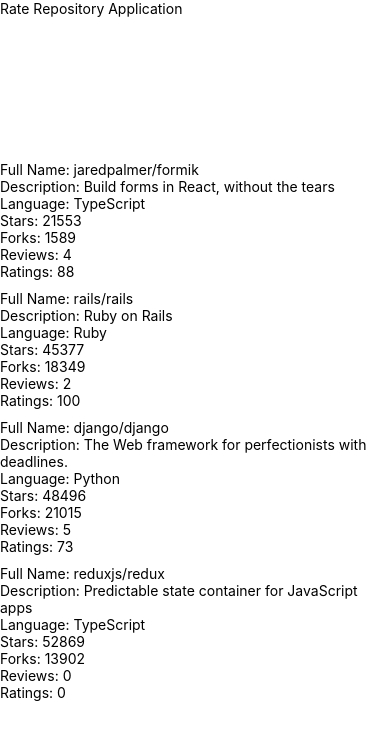
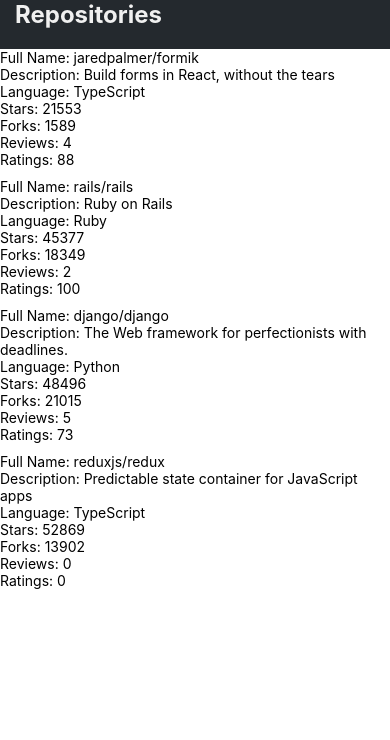
Before and after one commit to lsDantas/rate-repository-app, a React Native app: screen / in a window 390 px wide. Shown: the top 740 px of the page. Built offline with nearby package versions, Linux system fonts and the light colour scheme.

Commit message:
Exercise 10.4

```diff
--- /dev/null
+++ b/src/components/AppBar.jsx
@@ -0,0 +1,30 @@
+import React from 'react';
+import { View, StyleSheet } from 'react-native';
+import Constants from 'expo-constants';
+
+import AppBarTab from './AppBarTab';
+
+// Padding Constants
+const lateralPadding = 15;
+const bottomPadding = 20;
+
+const styles = StyleSheet.create({
+  container: {
+    paddingTop: Constants.statusBarHeight,
+    paddingLeft: lateralPadding,
+    paddingRight: lateralPadding,
+    paddingBottom: bottomPadding,
+    backgroundColor: "#24292e",
+    justifyContent: "center",
+  },
+});
+
+const AppBar = () => {
+  return (
+    <View style={styles.container}>{}
+      <AppBarTab text='Repositories' />
+    </View>
+  );
+};
+
+export default AppBar;
--- /dev/null
+++ b/src/components/AppBarTab.jsx
@@ -0,0 +1,20 @@
+import React from 'react';
+import { View, Text, StyleSheet } from 'react-native';
+
+const styles = StyleSheet.create({
+  text: {
+    color: "#f0f0f0",
+    fontSize: 24,
+    fontWeight: '700',
+  }
+});
+
+const AppBarTab = ({ text }) => {
+  return (
+    <View style={styles.container}>
+      <Text style={styles.text}>{text}</Text>
+    </View>
+  );
+};
+
+export default AppBarTab;
--- a/src/components/Main.jsx
+++ b/src/components/Main.jsx
@@ -1,23 +1,12 @@
 import React from 'react';
-import Constants from 'expo-constants';
-import { Text, StyleSheet, View } from 'react-native';
 
+import AppBar from './AppBar';
 import RepositoryList from './RepositoryList';
-
-const styles = StyleSheet.create({
-  container: {
-    marginTop: Constants.statusBarHeight,
-    flexGrow: 1,
-    flexShrink: 1,
-  },
-});
 
 const Main = () => {
   return (
     <>
-      <View style={styles.container}>
-        <Text>Rate Repository Application</Text>
-      </View>
+      <AppBar />
       <RepositoryList />
     </>
   );
```
